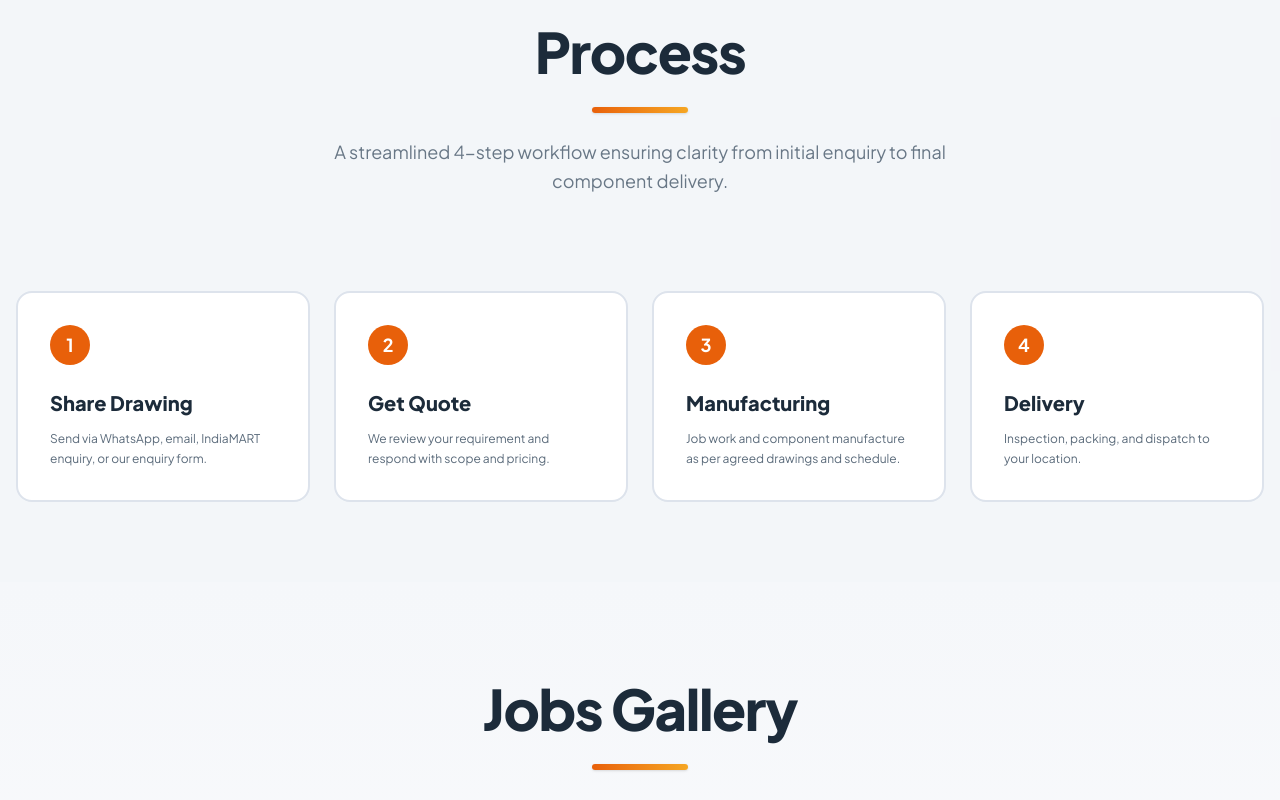
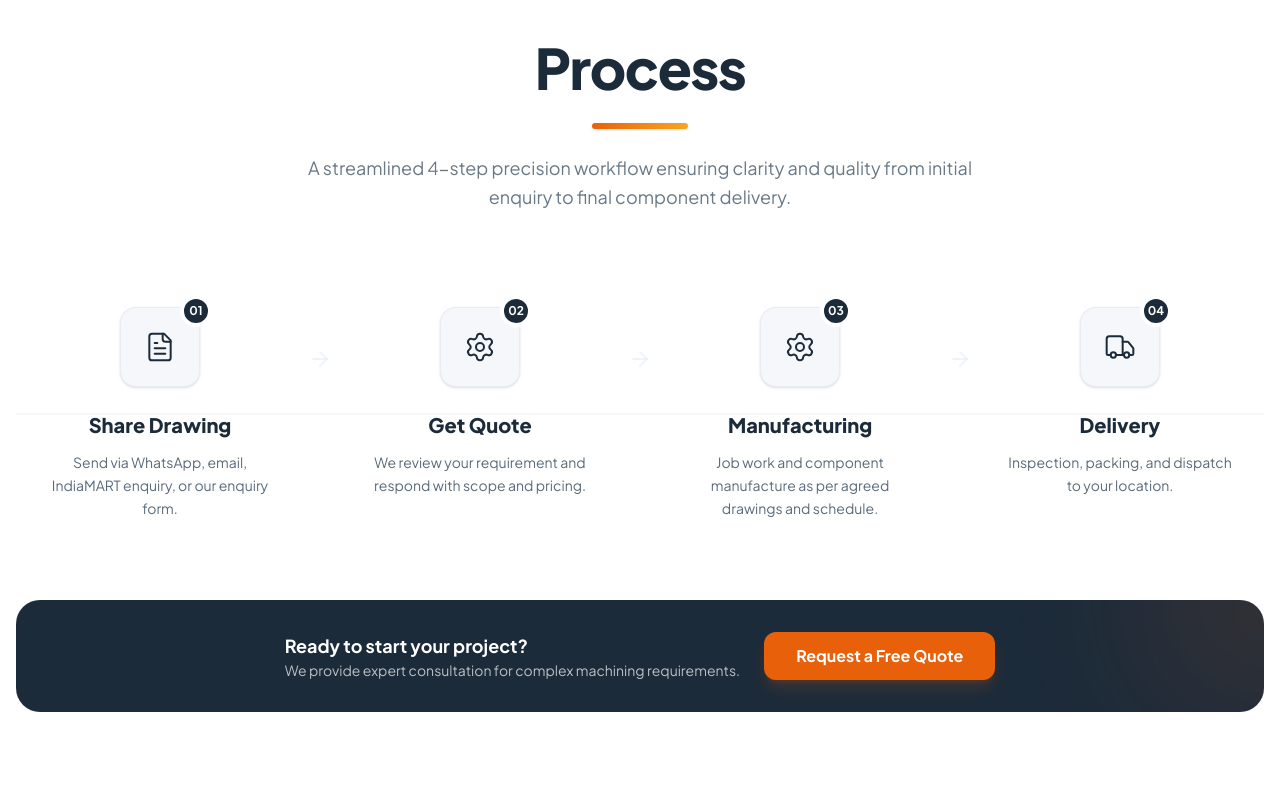
Before and after one commit to Beforth/nashik-cnc-works, a Next.js app: page / in a window 1280 px wide. Shown: the part 3440-4240 px from the top of the page. Built offline with nearby package versions, Linux system fonts and the light colour scheme.

Commit message:
feat: redesign process section with dynamic pipeline layout and animations

```diff
--- a/src/components/HowItWorks.tsx
+++ b/src/components/HowItWorks.tsx
@@ -1,29 +1,99 @@
 'use client';
 import React from 'react';
+import { motion } from 'motion/react';
 import { STEPS } from '../constants';
 import SectionHeading from './SectionHeading';
+import { ArrowRight, CheckCircle2, FileText, Settings, Truck } from 'lucide-react';
+
+const STEP_ICONS = [FileText, Settings, Settings, Truck]; // Map icons to steps
 
 const HowItWorks = () => {
   return (
-    <section id="process" className="py-20 px-4 bg-bg-steel/30">
+    <section id="process" className="py-24 px-4 bg-white overflow-hidden">
       <div className="max-w-7xl mx-auto">
         <SectionHeading
           title="Process"
-          kicker="How We Work"
-          description="A streamlined 4-step workflow ensuring clarity from initial enquiry to final component delivery."
+          kicker="Our Workflow"
+          description="A streamlined 4-step precision workflow ensuring clarity and quality from initial enquiry to final component delivery."
           align="center"
         />
-        <div className="grid grid-cols-1 sm:grid-cols-2 lg:grid-cols-4 gap-6">
-          {STEPS.map((step) => (
-            <div key={step.num} className="relative bg-white border-2 border-border-grey rounded-2xl p-8">
-              <div className="w-10 h-10 bg-machine-orange text-white rounded-full flex items-center justify-center font-bold text-lg mb-6">
-                {step.num}
-              </div>
-              <h3 className="mb-3 text-lg font-extrabold text-navy sm:text-xl">{step.title}</h3>
-              <p className="text-xs text-muted-grey leading-relaxed">{step.desc}</p>
+
+        <div className="relative mt-16">
+          {/* Connecting Line (Desktop) */}
+          <div className="absolute top-1/2 left-0 w-full h-0.5 bg-border-grey/30 -translate-y-1/2 hidden lg:block z-0" />
+
+          <div className="grid grid-cols-1 md:grid-cols-2 lg:grid-cols-4 gap-12 lg:gap-8 relative z-10">
+            {STEPS.map((step, index) => {
+              const Icon = STEP_ICONS[index] || CheckCircle2;
+
+              return (
+                <motion.div
+                  key={step.num}
+                  initial={{ opacity: 0, y: 20 }}
+                  whileInView={{ opacity: 1, y: 0 }}
+                  viewport={{ once: true }}
+                  transition={{ delay: index * 0.1 }}
+                  className="group relative"
+                >
+                  {/* Step Card */}
+                  <div className="flex flex-col items-center text-center">
+                    {/* Icon Circle */}
+                    <div className="relative mb-6">
+                      <div className="w-20 h-20 bg-bg-cloud rounded-2xl flex items-center justify-center text-navy group-hover:bg-machine-orange group-hover:text-white transition-all duration-300 shadow-sm border border-border-grey/50 group-hover:border-machine-orange group-hover:rotate-3">
+                        <Icon size={32} strokeWidth={1.5} />
+                      </div>
+
+                      {/* Step Number Badge */}
+                      <div className="absolute -top-3 -right-3 w-8 h-8 bg-navy text-white text-xs font-bold rounded-full flex items-center justify-center border-4 border-white">
+                        0{step.num}
+                      </div>
+                    </div>
+
+                    {/* Content */}
+                    <h3 className="text-xl font-extrabold text-navy mb-3 group-hover:text-machine-orange transition-colors">
+                      {step.title}
+                    </h3>
+                    <p className="text-sm text-muted-grey leading-relaxed max-w-[240px]">
+                      {step.desc}
+                    </p>
+
+                    {/* Desktop Arrow Connector */}
+                    {index < STEPS.length - 1 && (
+                      <div className="absolute top-10 -right-4 translate-x-1/2 hidden lg:flex items-center text-border-grey/40">
+                        <ArrowRight size={24} className="animate-pulse" />
+                      </div>
+                    )}
+                  </div>
+
+                  {/* Mobile/Tablet Background Ornament */}
+                  <div className="absolute -inset-4 bg-bg-cloud/50 rounded-3xl -z-10 opacity-0 group-hover:opacity-100 transition-opacity lg:hidden" />
+                </motion.div>
+              );
+            })}
+          </div>
+        </div>
+
+        {/* Bottom CTA or Summary */}
+        <motion.div
+          initial={{ opacity: 0 }}
+          whileInView={{ opacity: 1 }}
+          viewport={{ once: true }}
+          className="mt-20 p-8 rounded-3xl bg-navy text-white text-center relative overflow-hidden"
+        >
+          <div className="absolute top-0 right-0 w-64 h-64 bg-machine-orange/10 rounded-full -translate-y-1/2 translate-x-1/2 blur-3xl" />
+          <div className="relative z-10 flex flex-col md:flex-row items-center justify-center gap-6">
+            <div className="text-left">
+              <h4 className="text-lg font-bold">Ready to start your project?</h4>
+              <p className="text-white/70 text-sm">We provide expert consultation for complex machining requirements.</p>
             </div>
-          ))}
-        </div>
+            <a
+              href="#contact"
+              className="px-8 py-3 bg-machine-orange hover:bg-amber text-white font-bold rounded-xl transition-all shadow-lg shadow-machine-orange/20 whitespace-nowrap"
+            >
+              Request a Free Quote
+            </a>
+          </div>
+        </motion.div>
       </div>
     </section>
   );
```
